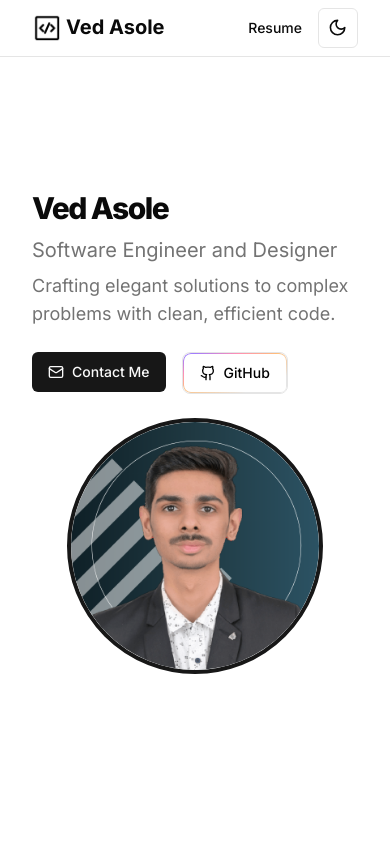
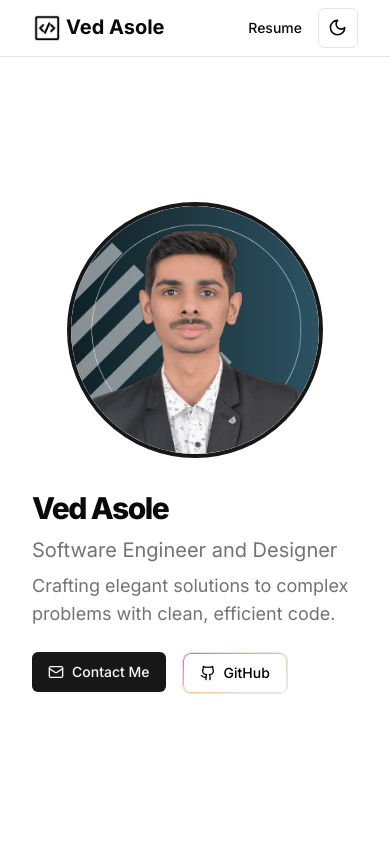
Before and after one commit to ved-asole/nextjs-portfolio, a Next.js app: page / in a window 390 px wide. Shown: the top 844 px of the page. Built offline with nearby package versions, Linux system fonts and the light colour scheme.

Commit message:
refactor: Update portfolio hero section layout and styles

```diff
--- a/components/portfolio/hero.tsx
+++ b/components/portfolio/hero.tsx
@@ -19,8 +19,8 @@ export default function Hero() {
   // }, [theme]);
 
   return (
-    <section id="home" className="flex min-h-screen items-center justify-center bg-background md:px-20 pt-24 py-16">
-      <div className="container grid items-center gap-6 lg:grid-cols-2">
+    <section id="home" className="flex min-h-screen items-center justify-center bg-background md:px-20 pt-16 md:pt-24 md:py-16">
+      <div className="container grid items-center gap-8 lg:grid-cols-2">
         <div className="flex max-w-[980px] flex-col items-start gap-2">
           <BlurFade inView>
             <h1 className="text-3xl font-extrabold leading-tight tracking-tighter md:text-4xl lg:text-5xl">
@@ -57,7 +57,7 @@ export default function Hero() {
             </div>
           </BlurFade>
         </div>
-        <div className="flex justify-center lg:justify-end">
+        <div className="flex justify-center lg:justify-end order-first md:order-last">
           <BlurFade delay={0.25} inView>
             <div className="h-64 w-64 overflow-hidden rounded-full border-4 border-primary md:h-80 md:w-80 lg:h-96 lg:w-96">
               <Image
```
